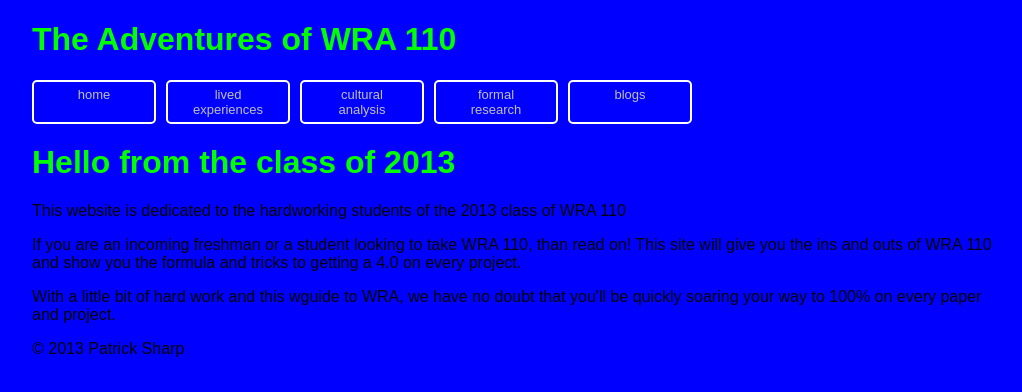
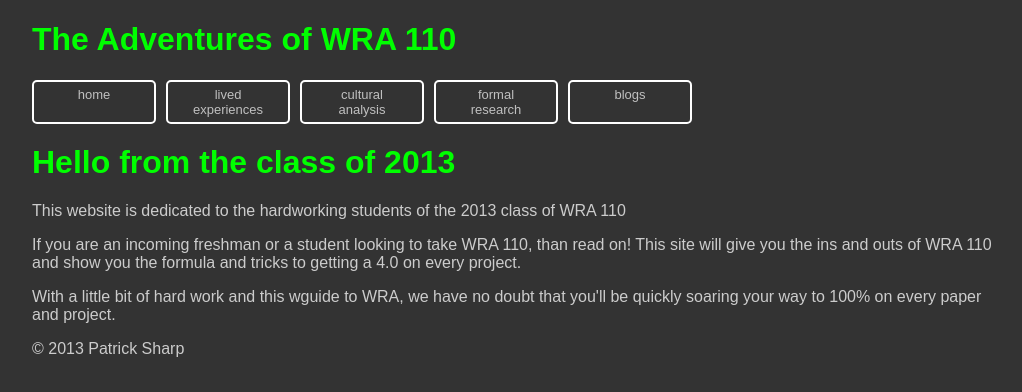
Before and after one commit to sharppat/sharppat.github.io, a plain HTML site: page index.html in a window 1280 px wide. Shown: the whole page, without its empty margins (128-1150 px from the left). Drawn offline with Linux system fonts and the light colour scheme.

Commit message:
color changes

```diff
--- a/style.css
+++ b/style.css
@@ -1,6 +1,6 @@
 body {
-	color:#000000;
-	background:#0000ff;
+	color:#cccccc;
+	background:#333333;
 	font-family:Arial, Times;
 	width:960px;
 	margin:auto;
```
